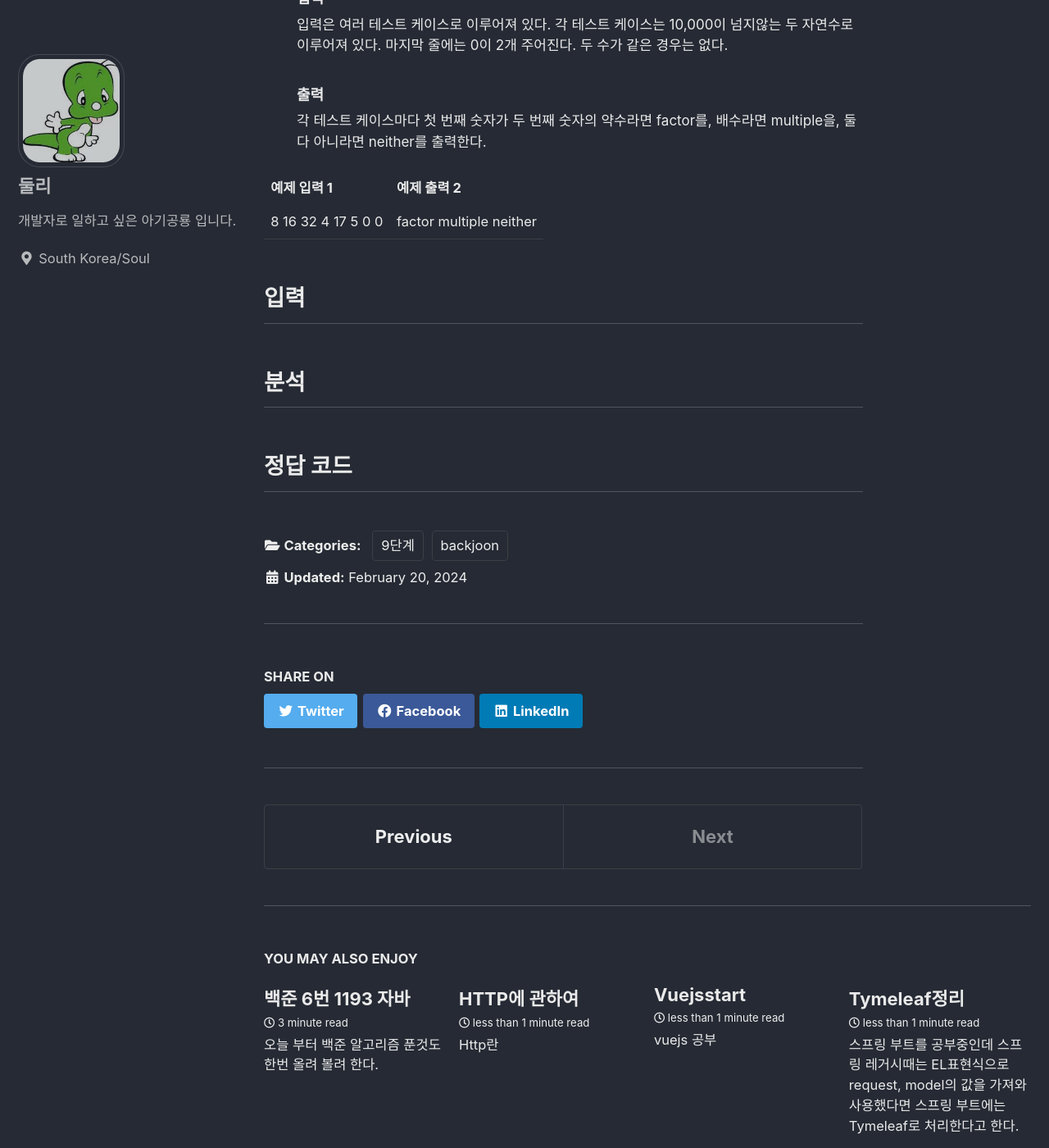
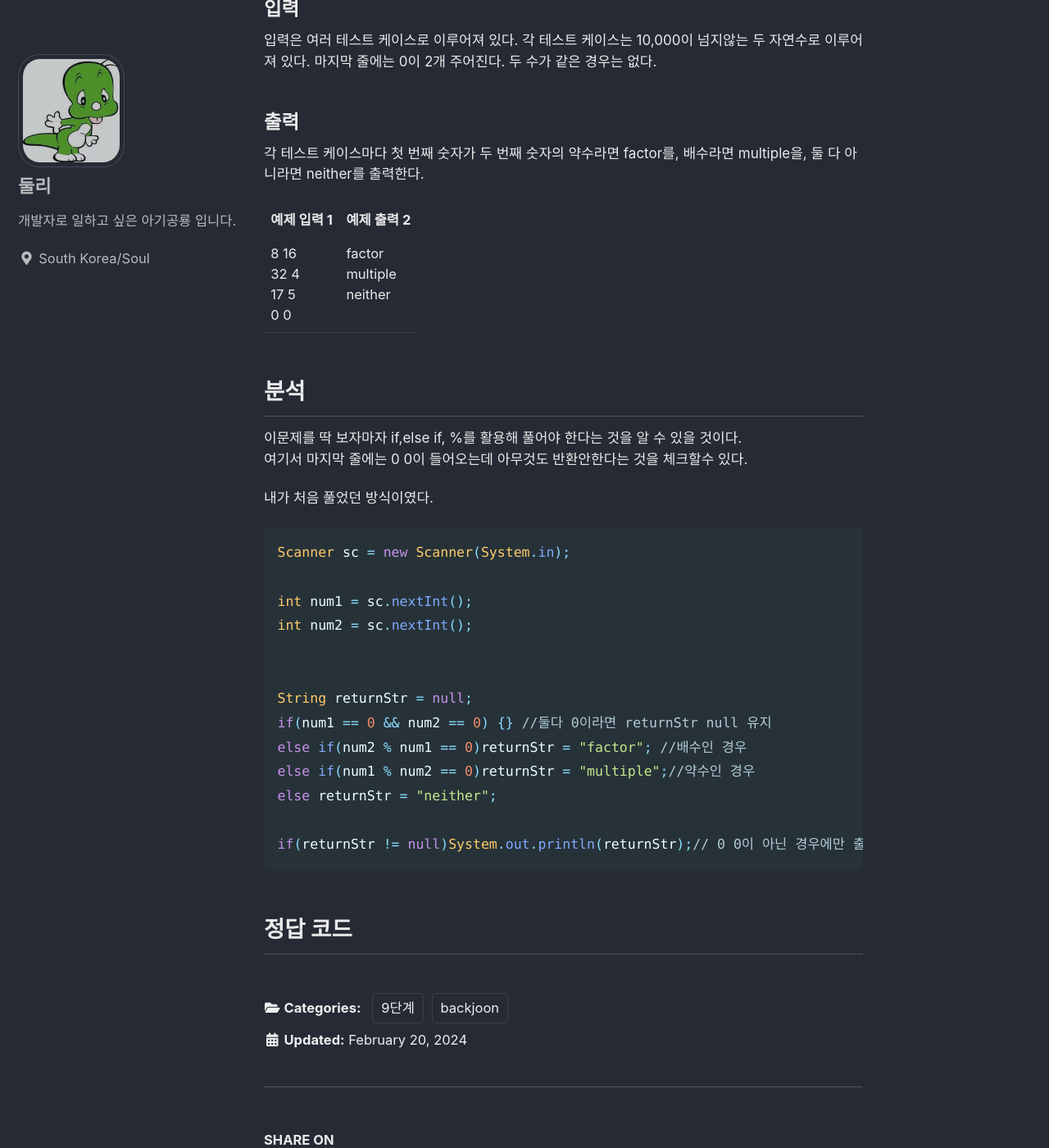
Before and after one commit to apfhddy/apfhddy.github.io, a Jekyll site: the page built from _posts/2024-02-19-back2.md, in a window 1280 px wide and 1400 px high, scrolled down 796 px. Shown: the whole window at 82% size. Built offline with Jekyll 4.4.1, drawn with Linux system fonts in a browser that asks for light colours; cached includes are drawn as plain includes; some of the changed text lies outside the part shown.

Commit message:
업데이트

````diff
--- a/_posts/2024-02-19-back2.md
+++ b/_posts/2024-02-19-back2.md
@@ -21,6 +21,7 @@ categories:
 1. 첫 번째 숫자가 두 번째 숫자의 약수이다.
 2. 첫 번째 숫자가 두 번째 숫자의 배수이다.
 3. 첫 번째 숫자가 두 번째 숫자의 약수와 배수 모두 아니다.
+
 #### 입력
 입력은 여러 테스트 케이스로 이루어져 있다. 각 테스트 케이스는 10,000이 넘지않는 두 자연수로 이루어져 있다. 마지막 줄에는 0이 2개 주어진다. 두 수가 같은 경우는 없다.
 #### 출력
@@ -32,21 +33,39 @@ categories:
     </tr>
     <tr>
         <td>
-             8 16
-            32  4
-            17  5
+             8 16<br>
+            32  4<br>
+            17  5<br>
              0  0
         </td>
         <td>
-            factor
-            multiple
-            neither
+            factor<br>
+            multiple<br>
+            neither<br>
+
         </td>
     </tr>
 </table>
 
-## 입력
+## 분석
+이문제를 딱 보자마자 if,else if, %를 활용해 풀어야 한다는 것을 알 수 있을 것이다.
+여기서 마지막 줄에는 0 0이 들어오는데 아무것도 반환안한다는 것을 체크할수 있다.
 
-## 분석
+내가 처음 풀었던 방식이였다.
+```java
+Scanner sc = new Scanner(System.in);
+
+int num1 = sc.nextInt();
+int num2 = sc.nextInt();
+
+
+String returnStr = null;
+if(num1 == 0 && num2 == 0) {} //둘다 0이라면 returnStr null 유지
+else if(num2 % num1 == 0)returnStr = "factor"; //배수인 경우
+else if(num1 % num2 == 0)returnStr = "multiple";//약수인 경우
+else returnStr = "neither";
+
+if(returnStr != null)System.out.println(returnStr);// 0 0이 아닌 경우에만 출력
+```
 
 ## 정답 코드
````
